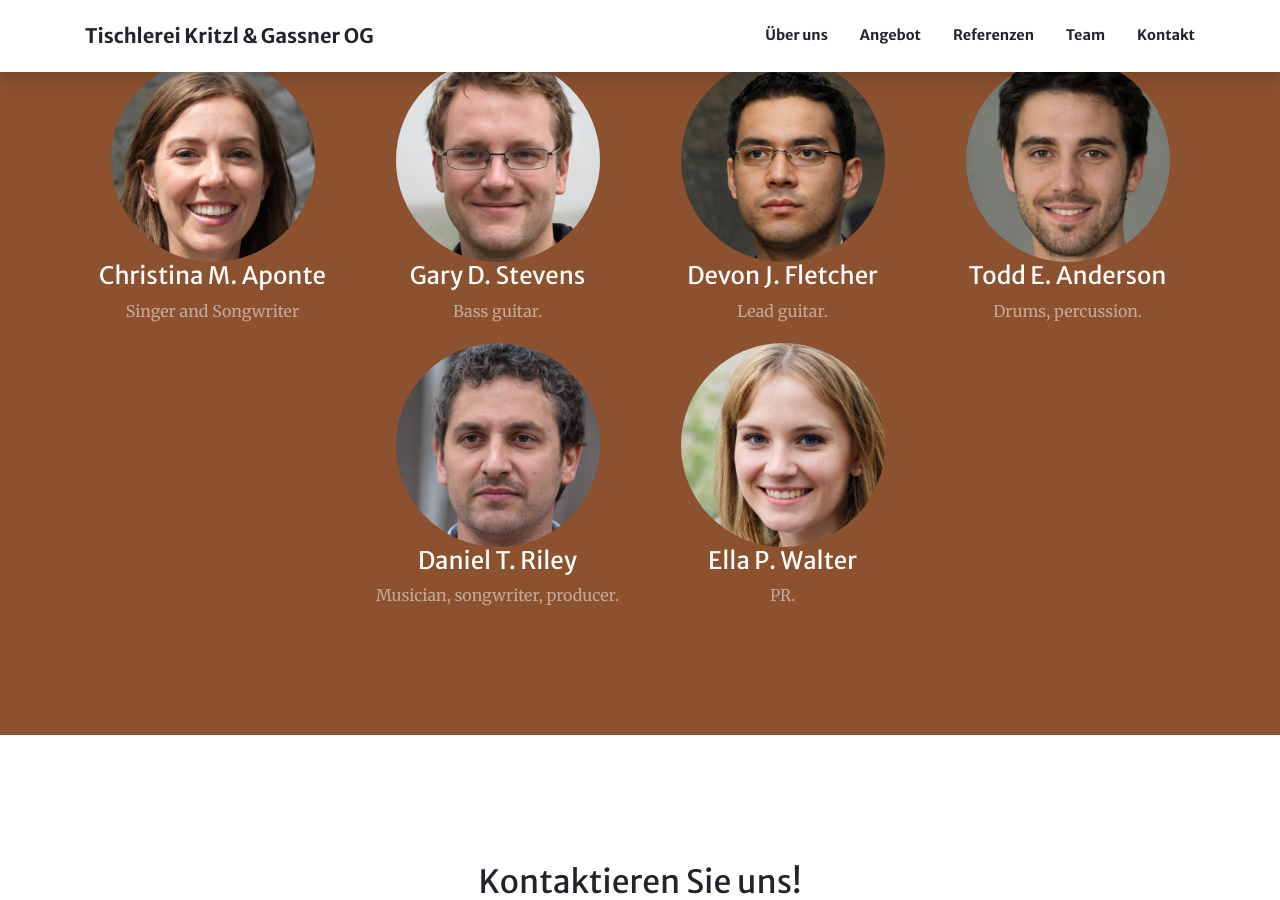
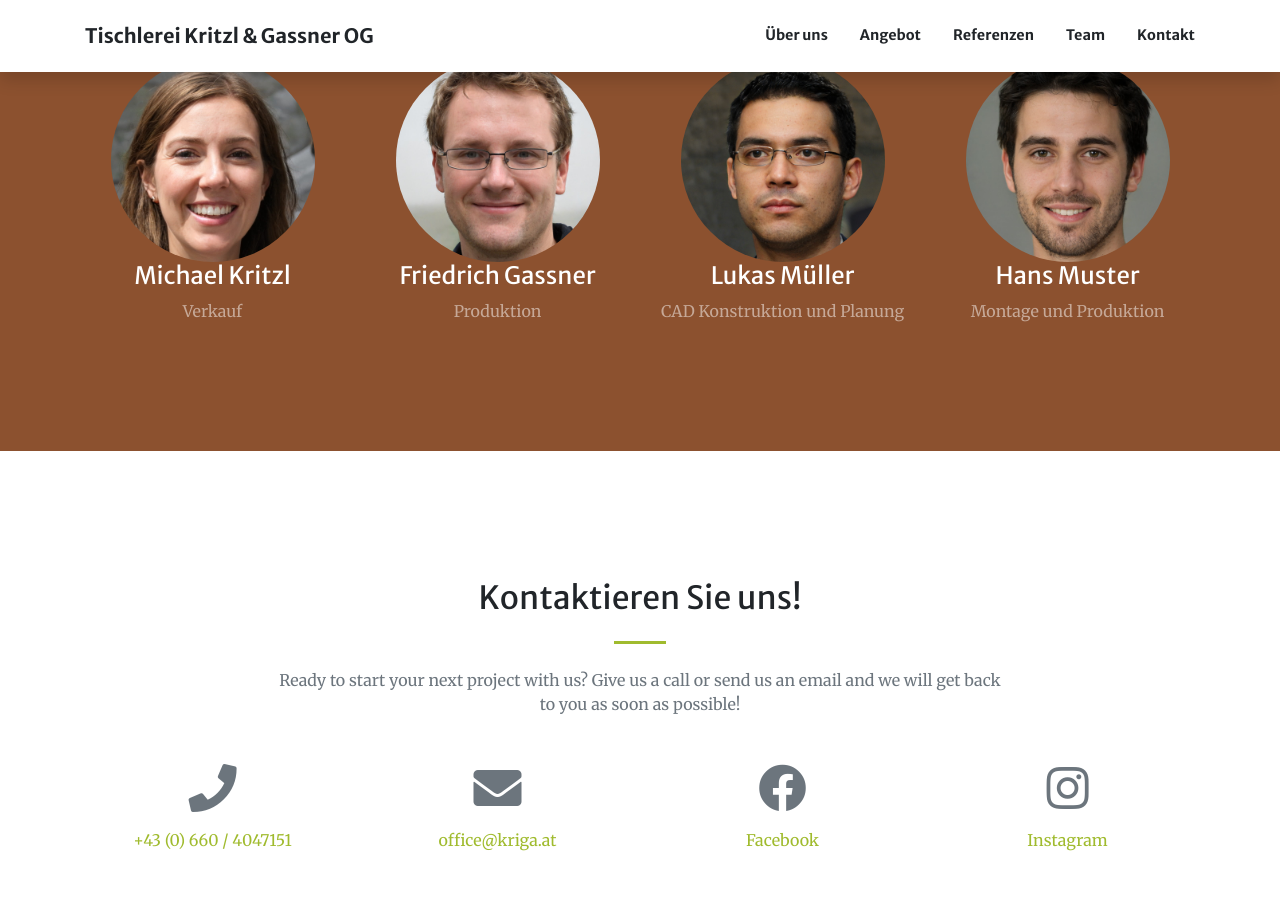
Before and after one commit to krigawebsite/krigawebsite.github.io, a Jekyll site: the page built from index.md, in a window 1280 px wide and 900 px high, scrolled down 2623 px. Built offline with Jekyll 4.4.1, drawn with Linux system fonts in a browser that asks for light colours; some of the changed text lies outside the part shown.

```diff
--- a/_layouts/home.html
+++ b/_layouts/home.html
@@ -6,7 +6,7 @@
   <div class="container h-100">
     <div class="row h-100 align-items-center justify-content-center text-center">
       <div class="col-lg-10 align-self-end">
-        <h1 class="text-uppercase text-white font-weight-bold">{{ page.header.title }}</h1>
+        <img class="col-md-4 col-lg-8" src="assets/img/KRIGA_Logo.png" alt="Logo">
         <hr class="divider my-4">
       </div>
       <div class="col-lg-8 align-self-baseline">
--- a/index.md
+++ b/index.md
@@ -77,30 +77,23 @@
     title: Unser Team
     background_style: bg-info text-white
     members:
-      - title: Christina M. Aponte
-        text: Singer and Songwriter
+      - title: Michael Kritzl
+        text: Verkauf
         image: assets/img/members/person1.jpg
         url: '#'
-      - title: Gary D. Stevens
-        text: Bass guitar.
+      - title: Friedrich Gassner
+        text: Produktion
         image: assets/img/members/person2.jpg
         url: '#'
-      - title: Devon J. Fletcher
-        text: Lead guitar.
+      - title: Lukas Müller
+        text: CAD Konstruktion und Planung
         image: assets/img/members/person3.jpg
         url: '#'
-      - title: Todd E. Anderson
-        text: Drums, percussion.
+      - title: Hans Muster
+        text: Montage und Produktion
         image: assets/img/members/person5.jpg
         url: '#'
-      - title: Daniel T. Riley
-        text: Musician, songwriter, producer.
-        image: assets/img/members/person6.jpg
-        url: '#'
-      - title: Ella P. Walter
-        text: PR.
-        image: assets/img/members/person7.jpg
-        url: '#'
+
 
   - type: contact.html
     section_id: contacts
@@ -119,5 +112,9 @@
       icon: fa-facebook
       icon_type: fab
       url: 'https://www.facebook.com/Tischlerei-KritzlGassner-OG-1499374380371925/'
+    - title: Instagram
+      icon: fa-instagram
+      icon_type: fab
+      url: 'https://www.facebook.com/Tischlerei-KritzlGassner-OG-1499374380371925/'
 
 ---
```
Also changed, not shown: other parts of index.md (+2 -2 lines), _data/footer.yml (+17 -5 lines), assets/img/KRIGA_Logo.png (added), 5 other files.
